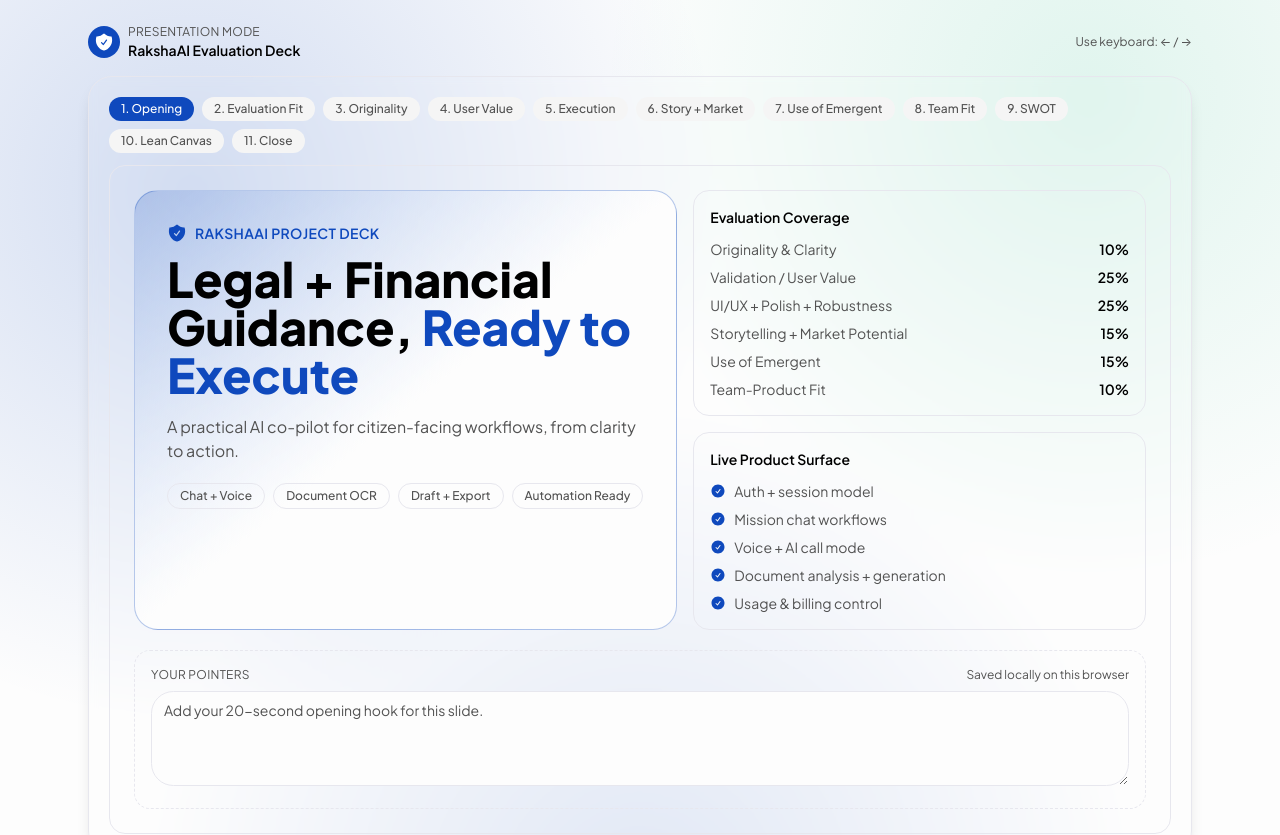
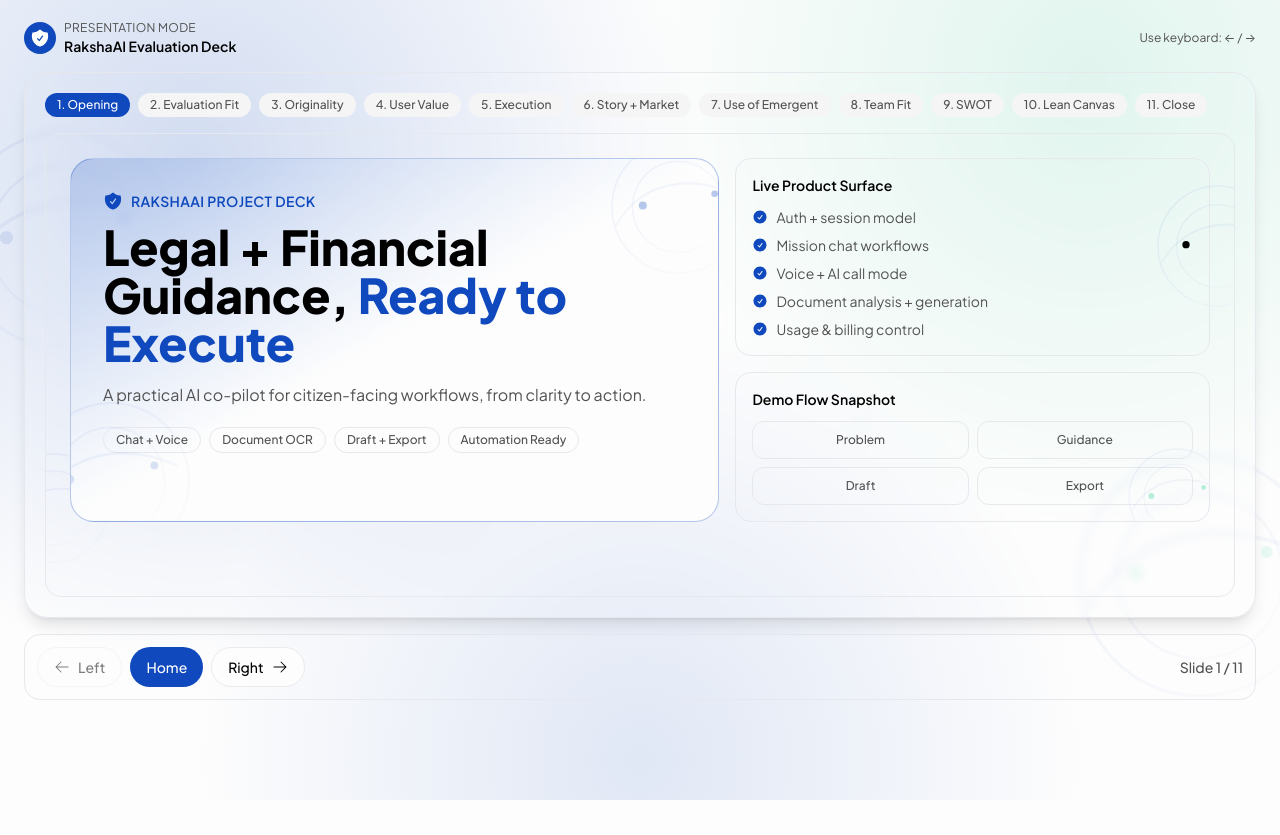
Before and after one commit to akshay-99h/hardcoders-vibecon, a React (Create React App) app in the folder frontend/: page /slides in a window 1280 px wide. Shown: the top 835 px of the page. After the commit the page ends 800 px from the top, so only its background shows below. Built offline with nearby package versions, Linux system fonts and the light colour scheme.

Commit message:
fix(frontend): rebalance slides layout and clean presentation UI

```diff
--- a/frontend/src/components/LandingPage.js
+++ b/frontend/src/components/LandingPage.js
@@ -90,7 +90,7 @@ function LandingPage() {
         </div>
       </div>
 
-      <div className="relative z-10 max-w-7xl mx-auto px-4 sm:px-6 pt-24 pb-8 lg:py-8 flex items-center justify-center min-h-screen lg:min-h-0 lg:h-full">
+      <div className="relative z-10 max-w-7xl mx-auto px-4 sm:px-6 pt-24 pb-8 lg:py-8 flex flex-col items-center justify-start lg:justify-center min-h-screen lg:min-h-0 lg:h-full gap-8 lg:gap-0">
         <div className="w-full grid grid-cols-1 lg:grid-cols-2 gap-10 lg:gap-12 items-center">
           <motion.div initial={{ opacity: 0, x: -20 }} animate={{ opacity: 1, x: 0 }} transition={{ duration: 0.6, delay: 0.1 }} className="text-center lg:text-left">
             <h1 className="text-4xl sm:text-5xl lg:text-6xl font-bold text-foreground leading-tight mb-6">
@@ -139,7 +139,7 @@ function LandingPage() {
             </div>
           </motion.div>
         </div>
-        <motion.div initial={{ opacity: 0 }} animate={{ opacity: 1 }} transition={{ duration: 0.5, delay: 0.8 }} className="lg:hidden mt-10 flex flex-col items-center gap-3">
+        <motion.div initial={{ opacity: 0 }} animate={{ opacity: 1 }} transition={{ duration: 0.5, delay: 0.8 }} className="lg:hidden w-full mt-2 flex flex-col items-center gap-3">
           <div className="flex flex-wrap items-center justify-center gap-4 text-sm text-muted-foreground">
             <button onClick={() => window.location.href = '/terms'} className="hover:text-foreground transition-colors">{t(language, 'landingPage.termsOfService')}</button>
             <button onClick={() => window.location.href = '/privacy'} className="hover:text-foreground transition-colors">{t(language, 'landingPage.privacyPolicy')}</button>
--- a/frontend/src/components/ProjectSlides.js
+++ b/frontend/src/components/ProjectSlides.js
@@ -8,104 +8,84 @@ const SLIDES = [
   {
     id: 'cover',
     label: 'Opening',
-    notePrompt: 'Add your 20-second opening hook for this slide.',
   },
   {
     id: 'scorecard',
     label: 'Evaluation Fit',
-    notePrompt: 'Add one sentence on how judges should score this.',
   },
   {
     id: 'originality',
     label: 'Originality',
-    notePrompt: 'Add your strongest “why this is fresh” example.',
   },
   {
     id: 'validation',
     label: 'User Value',
-    notePrompt: 'Add your real user pain story and expected impact.',
   },
   {
     id: 'execution',
     label: 'Execution',
-    notePrompt: 'Add your favorite robust flow or edge-case save.',
   },
   {
     id: 'market',
     label: 'Story + Market',
-    notePrompt: 'Add your first 100 users plan and pricing angle.',
   },
   {
     id: 'emergent',
     label: 'Use of Emergent',
-    notePrompt: 'Add what was only possible because of Emergent.',
   },
   {
     id: 'team',
     label: 'Team Fit',
-    notePrompt: 'Add team strengths and execution velocity proof.',
   },
   {
     id: 'swot',
     label: 'SWOT',
-    notePrompt: 'Add 1 strategic move based on SWOT.',
   },
   {
     id: 'lean-canvas',
     label: 'Lean Canvas',
-    notePrompt: 'Add your chosen wedge and GTM narrative.',
   },
   {
     id: 'close',
     label: 'Close',
-    notePrompt: 'Add your final ask and demo call to action.',
   },
 ];
 
 const EVALUATION_CARDS = [
   {
     title: 'Originality & Clarity',
-    weight: 10,
     answer: 'Mission-mode, action-first guidance.',
   },
   {
     title: 'Validation / User Value',
-    weight: 25,
     answer: 'High-friction legal and gov workflows.',
   },
   {
     title: 'UI/UX + Polish + Robustness',
-    weight: 25,
     answer: 'End-to-end paths with guardrails.',
   },
   {
     title: 'Storytelling + Market Potential',
-    weight: 15,
     answer: 'Clear wedge and expansion path.',
   },
   {
     title: 'Use of Emergent',
-    weight: 15,
     answer: 'Integrated auth + full-stack speed.',
   },
   {
     title: 'Team-Product Fit',
-    weight: 10,
     answer: 'Domain + build + ship discipline.',
   },
 ];
 
-function MetricCard({ title, weight, answer }) {
+function MetricCard({ title, answer }) {
   return (
-    <div className="rounded-2xl border border-border bg-card/85 p-4">
-      <div className="flex items-center justify-between gap-3">
+    <div className="rounded-2xl border border-border bg-card/85 p-4 h-full">
+      <div className="flex items-start gap-2.5">
+        <span className="mt-1 h-2 w-2 rounded-full bg-primary" />
         <h3 className="text-sm font-semibold text-foreground">{title}</h3>
-        <span className="text-xs font-semibold rounded-full bg-primary/12 text-primary px-2 py-1">{weight}%</span>
       </div>
-      <p className="mt-2 text-sm text-muted-foreground">{answer}</p>
-      <div className="mt-3 h-1.5 rounded-full bg-muted overflow-hidden">
-        <div className="h-full bg-primary" style={{ width: `${weight * 4}%` }} />
-      </div>
+      <p className="mt-3 text-sm text-muted-foreground">{answer}</p>
     </div>
   );
 }
@@ -144,17 +124,31 @@ function SlideCard({ title, items, tone = 'default' }) {
   );
 }
 
+function VectorAccent({ className = '' }) {
+  return (
+    <svg
+      viewBox="0 0 240 240"
+      className={className}
+      aria-hidden="true"
+    >
+      <defs>
+        <linearGradient id="rakshaSlideGradient" x1="0" y1="0" x2="1" y2="1">
+          <stop offset="0%" stopColor="currentColor" stopOpacity="0.65" />
+          <stop offset="100%" stopColor="currentColor" stopOpacity="0.05" />
+        </linearGradient>
+      </defs>
+      <circle cx="120" cy="120" r="90" fill="none" stroke="url(#rakshaSlideGradient)" strokeWidth="2.5" />
+      <circle cx="120" cy="120" r="62" fill="none" stroke="url(#rakshaSlideGradient)" strokeWidth="2" />
+      <path d="M36 144 C 72 84, 136 76, 196 102" fill="none" stroke="url(#rakshaSlideGradient)" strokeWidth="3" strokeLinecap="round" />
+      <circle cx="72" cy="118" r="5.5" fill="currentColor" />
+      <circle cx="170" cy="102" r="4.5" fill="currentColor" />
+    </svg>
+  );
+}
+
 function ProjectSlides() {
   const navigate = useNavigate();
   const [slideIndex, setSlideIndex] = useState(0);
-  const [speakerNotes, setSpeakerNotes] = useState(() => {
-    try {
-      const raw = window.localStorage.getItem('raksha_slides_notes_v1');
-      return raw ? JSON.parse(raw) : {};
-    } catch {
-      return {};
-    }
-  });
 
   const activeSlide = SLIDES[slideIndex];
 
@@ -165,10 +159,6 @@ function ProjectSlides() {
   const goNext = useCallback(() => {
     setSlideIndex((prev) => Math.min(prev + 1, SLIDES.length - 1));
   }, []);
-
-  useEffect(() => {
-    window.localStorage.setItem('raksha_slides_notes_v1', JSON.stringify(speakerNotes));
-  }, [speakerNotes]);
 
   useEffect(() => {
     const savedTheme = localStorage.getItem('theme');
@@ -210,24 +200,19 @@ function ProjectSlides() {
     return () => window.removeEventListener('keydown', handleKeyDown);
   }, [goNext, goPrev, navigate]);
 
-  const updateNote = (value) => {
-    setSpeakerNotes((prev) => ({
-      ...prev,
-      [activeSlide.id]: value,
-    }));
-  };
-
   const renderSlideContent = () => {
     switch (activeSlide.id) {
       case 'cover':
         return (
-          <div className="grid gap-4 lg:grid-cols-[1.2fr_1fr]">
-            <div className="rounded-3xl border border-primary/30 bg-gradient-to-br from-primary/20 via-background to-background p-6 sm:p-8">
+          <div className="grid gap-4 lg:grid-cols-[1.3fr_0.95fr]">
+            <div className="relative overflow-hidden rounded-3xl border border-primary/30 bg-gradient-to-br from-primary/20 via-background to-background p-6 sm:p-8">
+              <VectorAccent className="absolute -right-12 -top-10 h-44 w-44 text-primary/30" />
+              <VectorAccent className="absolute -left-16 -bottom-16 h-52 w-52 text-primary/15" />
               <div className="flex items-center gap-2 text-primary mb-3">
                 <HiShieldCheck className="w-5 h-5" />
                 <span className="text-sm font-semibold uppercase tracking-wide">RakshaAI Project Deck</span>
               </div>
-              <h1 className="text-3xl sm:text-5xl font-black text-foreground leading-tight">
+              <h1 className="text-3xl sm:text-4xl xl:text-5xl font-black text-foreground leading-tight max-w-3xl">
                 Legal + Financial Guidance,
                 <span className="text-primary"> Ready to Execute</span>
               </h1>
@@ -243,18 +228,6 @@ function ProjectSlides() {
             </div>
 
             <div className="grid gap-4">
-              <div className="rounded-2xl border border-border bg-card/80 p-4">
-                <h3 className="text-sm font-semibold text-foreground mb-3">Evaluation Coverage</h3>
-                <div className="space-y-2">
-                  {EVALUATION_CARDS.map((metric) => (
-                    <div key={metric.title} className="flex items-center justify-between text-sm">
-                      <span className="text-muted-foreground">{metric.title}</span>
-                      <span className="font-semibold text-foreground">{metric.weight}%</span>
-                    </div>
-                  ))}
-                </div>
-              </div>
-
               <div className="rounded-2xl border border-border bg-card/80 p-4">
                 <h3 className="text-sm font-semibold text-foreground mb-3">Live Product Surface</h3>
                 <div className="space-y-2">
@@ -272,24 +245,57 @@ function ProjectSlides() {
                   ))}
                 </div>
               </div>
+
+              <div className="relative overflow-hidden rounded-2xl border border-border bg-card/80 p-4">
+                <VectorAccent className="absolute -right-8 -bottom-10 h-32 w-32 text-emerald-400/35" />
+                <h3 className="text-sm font-semibold text-foreground mb-3">Demo Flow Snapshot</h3>
+                <div className="grid grid-cols-2 gap-2">
+                  {['Problem', 'Guidance', 'Draft', 'Export'].map((step) => (
+                    <div key={step} className="rounded-xl border border-border bg-background/70 p-2.5 text-xs font-medium text-muted-foreground text-center">
+                      {step}
+                    </div>
+                  ))}
+                </div>
+              </div>
             </div>
           </div>
         );
 
       case 'scorecard':
         return (
+          <div className="grid gap-4 lg:grid-cols-[1.25fr_0.85fr]">
             <div>
               <h2 className="text-2xl sm:text-3xl font-bold text-foreground">How We Match The Judging Rubric</h2>
-            <p className="text-sm text-muted-foreground mt-2">Each metric is addressed with a direct product proof.</p>
-            <div className="mt-5 grid gap-3 sm:grid-cols-2 lg:grid-cols-3">
+              <p className="text-sm text-muted-foreground mt-2">Each evaluation lens is mapped to a visible product proof.</p>
+              <div className="mt-5 grid gap-3 sm:grid-cols-2">
                 {EVALUATION_CARDS.map((metric) => (
                   <MetricCard
                     key={metric.title}
                     title={metric.title}
-                  weight={metric.weight}
                     answer={metric.answer}
                   />
                 ))}
+              </div>
+            </div>
+
+            <div className="relative overflow-hidden rounded-2xl border border-border bg-card/80 p-5">
+              <VectorAccent className="absolute -right-10 -top-8 h-32 w-32 text-primary/25" />
+              <h3 className="text-sm font-semibold text-foreground mb-3">Narrative Arc</h3>
+              <div className="space-y-3">
+                {[
+                  'Clear problem framing',
+                  'Actionable workflow proof',
+                  'Execution quality in live paths',
+                  'Scalable GTM and team fit',
+                ].map((item, idx) => (
+                  <div key={item} className="flex items-start gap-3">
+                    <div className="w-6 h-6 rounded-full bg-primary/15 text-primary text-xs font-semibold flex items-center justify-center">
+                      {idx + 1}
+                    </div>
+                    <p className="text-sm text-muted-foreground">{item}</p>
+                  </div>
+                ))}
+              </div>
             </div>
           </div>
         );
@@ -298,7 +304,7 @@ function ProjectSlides() {
         return (
           <div className="grid gap-4 lg:grid-cols-2">
             <SlideCard
-              title="Originality & Clarity (10%)"
+              title="Originality & Clarity"
               tone="accent"
               items={[
                 'Insight: users need action packs, not long chat threads.',
@@ -328,7 +334,7 @@ function ProjectSlides() {
           <div className="grid gap-4 lg:grid-cols-[1.1fr_1fr]">
             <div className="grid gap-3">
               <SlideCard
-                title="Validation / User Value (25%)"
+                title="Validation / User Value"
                 tone="success"
                 items={[
                   'Targets painful, high-stakes citizen moments.',
@@ -378,7 +384,7 @@ function ProjectSlides() {
         return (
           <div className="grid gap-4">
             <SlideCard
-              title="UI/UX, Execution, Polish & Robustness (25%)"
+              title="UI/UX, Execution, Polish & Robustness"
               tone="accent"
               items={[
                 'Working paths: chat, voice, docs, export, billing.',
@@ -415,7 +421,7 @@ function ProjectSlides() {
         return (
           <div className="grid gap-4 lg:grid-cols-2">
             <SlideCard
-              title="Storytelling + Market Potential (15%)"
+              title="Storytelling + Market Potential"
               tone="accent"
               items={[
                 'Why now: rising digital service dependence.',
@@ -455,7 +461,7 @@ function ProjectSlides() {
         return (
           <div className="grid gap-4 lg:grid-cols-[1.15fr_1fr]">
             <SlideCard
-              title="Use of Emergent (15%)"
+              title="Use of Emergent"
               tone="accent"
               items={[
                 'OAuth-backed session flow integration.',
@@ -493,7 +499,7 @@ function ProjectSlides() {
         return (
           <div className="grid gap-4">
             <SlideCard
-              title="Team-Product Fit (10%)"
+              title="Team-Product Fit"
               tone="accent"
               items={[
                 'Strong full-stack ownership of the product loop.',
@@ -659,8 +665,10 @@ function ProjectSlides() {
   return (
     <div className="min-h-screen bg-background text-foreground relative overflow-x-hidden">
       <div className="absolute inset-0 pointer-events-none bg-[radial-gradient(circle_at_15%_20%,rgba(15,73,189,0.18),transparent_40%),radial-gradient(circle_at_85%_10%,rgba(16,185,129,0.12),transparent_35%),radial-gradient(circle_at_50%_95%,rgba(15,73,189,0.12),transparent_45%)]" />
+      <VectorAccent className="pointer-events-none absolute -left-20 top-24 h-72 w-72 text-primary/10" />
+      <VectorAccent className="pointer-events-none absolute -right-20 bottom-16 h-80 w-80 text-emerald-400/10" />
 
-      <div className="relative max-w-6xl mx-auto px-4 sm:px-6 pt-6 pb-4">
+      <div className="relative max-w-[1280px] mx-auto px-3 sm:px-6 pt-5 pb-6">
         <div className="flex flex-wrap items-center justify-between gap-3 mb-4">
           <div className="flex items-center gap-2">
             <div className="w-8 h-8 rounded-lg bg-primary text-primary-foreground flex items-center justify-center">
@@ -675,7 +683,8 @@ function ProjectSlides() {
         </div>
 
         <div className="rounded-3xl border border-border bg-background/75 backdrop-blur-sm shadow-lg p-3 sm:p-5">
-          <div className="mb-3 flex flex-wrap gap-2">
+          <div className="mb-3 overflow-x-auto pb-1 [scrollbar-width:none] [&::-webkit-scrollbar]:hidden">
+            <div className="flex min-w-max gap-2 pr-2">
             {SLIDES.map((slide, index) => {
               const isActive = index === slideIndex;
               return (
@@ -693,6 +702,7 @@ function ProjectSlides() {
               );
             })}
             </div>
+          </div>
 
           <AnimatePresence mode="wait">
             <motion.section
@@ -701,22 +711,11 @@ function ProjectSlides() {
               animate={{ opacity: 1, x: 0 }}
               exit={{ opacity: 0, x: -18 }}
               transition={{ duration: 0.22 }}
-              className="rounded-2xl border border-border bg-card/40 p-4 sm:p-6"
+              className="relative overflow-hidden rounded-2xl border border-border bg-card/40 p-4 sm:p-6 min-h-[58vh]"
             >
+              <VectorAccent className="absolute -right-16 top-8 h-40 w-40 text-primary/12" />
+              <VectorAccent className="absolute -left-16 bottom-4 h-36 w-36 text-emerald-400/15" />
               {renderSlideContent()}
-
-              <div className="mt-5 rounded-2xl border border-dashed border-border bg-background/70 p-4">
-                <div className="flex flex-wrap items-center justify-between gap-2 mb-2">
-                  <p className="text-xs uppercase tracking-wide text-muted-foreground">Your Pointers</p>
-                  <p className="text-xs text-muted-foreground">Saved locally on this browser</p>
-                </div>
-                <textarea
-                  value={speakerNotes[activeSlide.id] || ''}
-                  onChange={(event) => updateNote(event.target.value)}
-                  placeholder={activeSlide.notePrompt}
-                  className="w-full min-h-[95px] rounded-lg border border-border bg-card px-3 py-2 text-sm text-foreground placeholder:text-muted-foreground focus:outline-none focus:ring-2 focus:ring-ring"
-                />
-              </div>
             </motion.section>
           </AnimatePresence>
         </div>
```
Also changed, not shown: frontend/src/components/HowItWorks.js (+11 -72 lines). Lines whose indentation alone changed are shown as unchanged.
